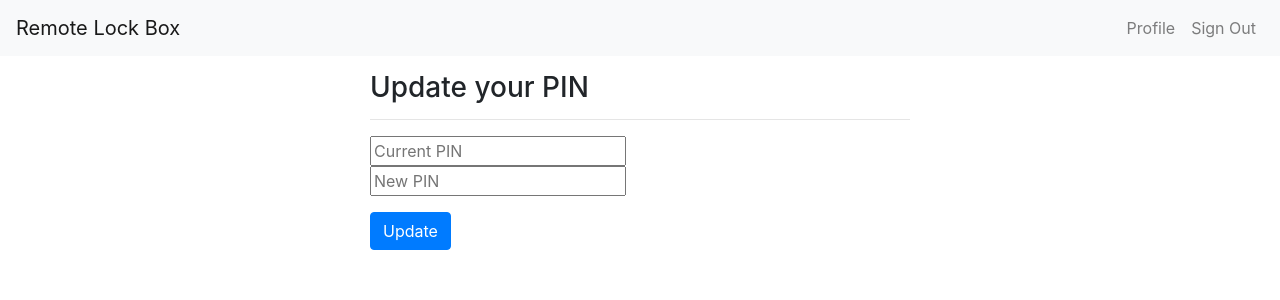
After one commit to remotelockbox/remotelockbox, a Flask app: page /profile in a window 1280 px wide. The commit adds this page. Shown: the top 300 px of the page. Run offline with Flask 2, Linux system fonts and the light colour scheme; a user stored in the database is signed in; some libraries are stand-ins or nearby versions.

Commit message:
add profile page for changing PIN
- don't let browser save the values from this form.
- link the App's title to the front page
- redirect front page to /config when logged in
- linke to the Profile page from the navbar

```diff
--- a/app.py
+++ b/app.py
@@ -52,7 +52,10 @@ def load_user(user_id):
 
 @app.route("/")
 def main():
-    return render_template("index.html")
+    if not flask_login.current_user.is_authenticated:
+        return render_template("index.html")
+    else:
+        return redirect("/config")
 
 @app.route("/", methods=["POST"])
 def login():
@@ -110,6 +113,29 @@ def unlock():
 
     return redirect("/config")
 
+@app.route("/profile")
+@login_required
+def show_profile():
+    return render_template("profile.html")
+
+@app.route("/profile", methods=["POST"])
+@login_required
+def save_profile():
+    error = None
+    old_pin = request.form['oldPin']
+    new_pin = request.form['newPin']
+
+    if old_pin and new_pin:
+        if check_password_hash(app.secret_pin, old_pin):
+            app.secret_pin = generate_password_hash(new_pin)
+            flash("PIN changed")
+        else:
+            error = "PIN Invalid"
+    else:
+        error = "You must fill in the old and new PIN"
+
+    return render_template("profile.html", error=error)
+
 if __name__ == "__main__":
     with closing(db):
         app.run()
--- a/templates/layout.html
+++ b/templates/layout.html
@@ -10,18 +10,21 @@
 
 <body>
 <nav class="navbar navbar-expand-sm navbar-light bg-light mb-3">
-  <span class="navbar-brand" href="#">Remote Lock Box</span>
+  <a class="navbar-brand" href="/">Remote Lock Box</a>
   <button class="navbar-toggler" type="button" data-toggle="collapse" data-target="#navbarSupportedContent" aria-controls="navbarSupportedContent" aria-expanded="false" aria-label="Toggle navigation">
     <span class="navbar-toggler-icon"></span>
   </button>
 
   <div class="collapse navbar-collapse" id="navbarSupportedContent">
     <ul class="navbar-nav ml-auto">
+      {% if current_user.is_authenticated %}
       <li class="nav-item">
-        {% if current_user.is_authenticated %}
+        <a class="nav-link" href="/profile">Profile</a>
+      </li>
+      <li class="nav-item">
         <a class="nav-link" href="/signOut">Sign Out</a>
-        {% endif %}
       </li>
+      {% endif %}
     </ul>
   </div>
 </nav>
--- /dev/null
+++ b/templates/profile.html
@@ -0,0 +1,45 @@
+{% extends "layout.html" %}
+{% block body %}
+    <form class="form-horizontal" method="POST" autocomplete="new-password">
+		<div class="row">
+			<div class="col-md-3"></div>
+			<div class="col-md-6">
+				<h3>Update your PIN</h3>
+				<hr>
+			</div>
+		</div>
+
+		{% if error %}
+		<div class="row">
+			<div class="col-md-3"></div>
+			<div class="col-md-6">
+				<div class="alert alert-danger">{{ error }}</div>
+			</div>
+		</div>
+		{% endif %}
+
+		<div class="row">
+			<div class="col-md-3"></div>
+			<div class="col-md-6">
+				<label for="inputPassword" class="sr-only">PIN</label>
+				<input type="password" name="oldPin" id="oldPin" inputmode="numeric" placeholder="Current PIN" required>
+			</div>
+		</div>
+
+		<div class="row">
+			<div class="col-md-3"></div>
+			<div class="col-md-6">
+				<label for="inputPassword" class="sr-only">PIN</label>
+				<input type="password" name="newPin" id="newPin" inputmode="numeric" placeholder="New PIN" required>
+			</div>
+		</div>
+		<div class="row" style="padding-top: 1rem">
+			<div class="col-md-3"></div>
+			<div class="col-md-6">
+				<button type="submit" class="btn btn-primary"><i class="fa fa-sign-in"></i>Update</button>
+			</div>
+		</div>
+    </form>
+</div>
+
+{% endblock %}
```
